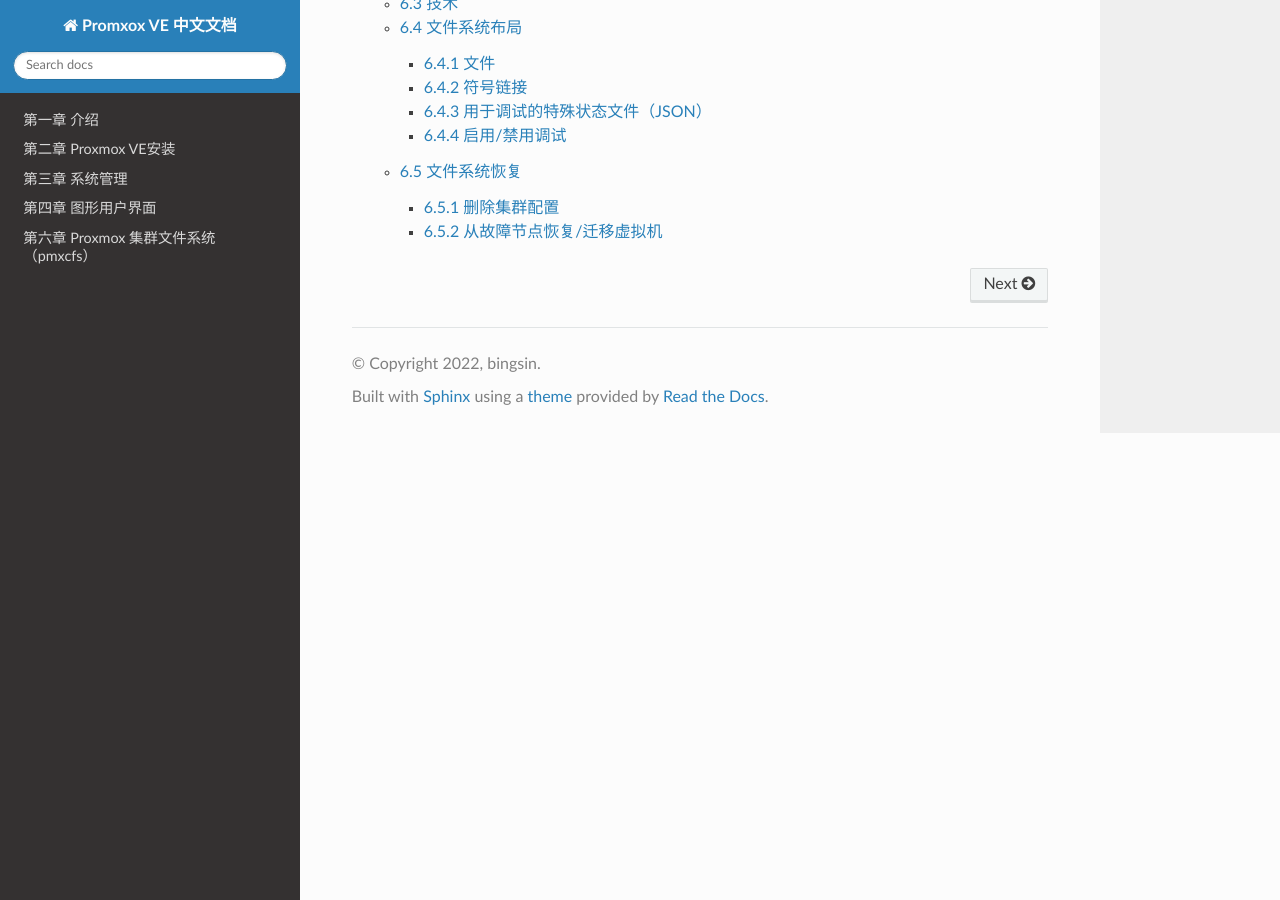
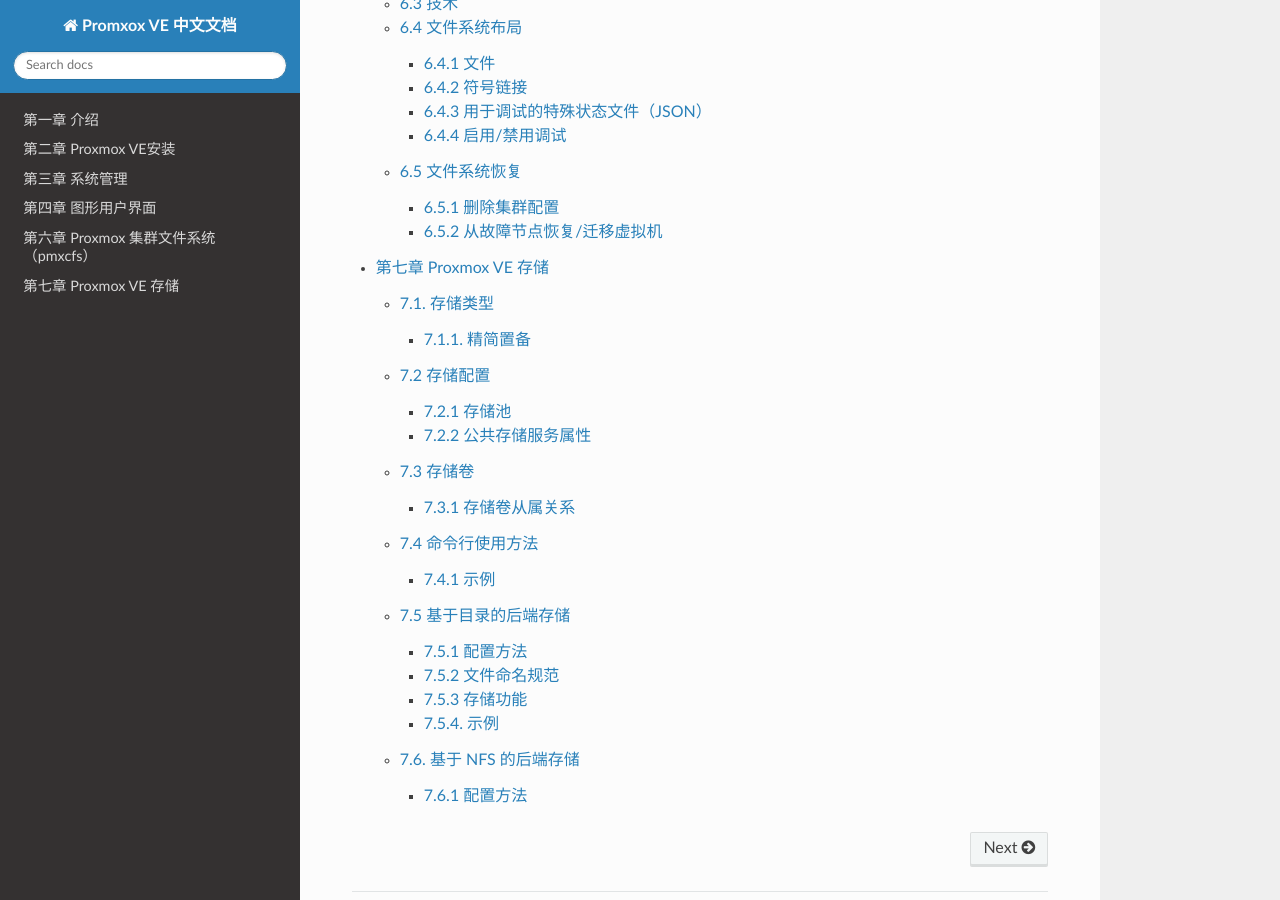
Before and after one commit to jiangcuo/pve-doc-cn, a Sphinx documentation site: the page built from source/index.rst, in a window 1280 px wide and 900 px high, scrolled down 4232 px. Built offline with Sphinx 7.4.7 and the Read the Docs theme 2.0.0, drawn with Linux system fonts in a browser that asks for light colours; pages that are not in the unit, such as notebooks, are missing from menus; some of the changed lines change nothing that is shown.

Commit message:
add storage

````diff
--- /dev/null
+++ b/source/Storage/dirstorage.md
@@ -0,0 +1,99 @@
+# 7.5 基于目录的后端存储
+
+存储池类型：dir
+
+Proxmox VE 可以使用本地目录或挂载在本地文件系统的共享存储作为存储服务。目录是文件系统级的存储服务，你可以在目录中保存任何类型的数据，包括虚拟机镜像，容器，模板，ISO 镜像或虚拟机备份文件。
+
+注意：
+
+你可以通过 linux 配置文件/etc/fstab 挂载新增存储设备，然后将相应挂载点定义为目录存储
+服务，用这种方法就可以使用 Linux 支持的任意类型的文件系统。
+
+Proxmox VE 目对录后端存储的唯一要求是兼容 POSIX 标准。这意味着你不能直接在目录存
+储服务上创建虚拟机快照，但可以使用 qcow2 格式自带的快照功能为保存在目录后端存储
+的虚拟机镜像创建快照。
+
+提示：
+
+有些存储服务不支持 O_DIRECT，所以你不能在这些存储服务上配置使用 none 模式的缓存，而需要设置缓存模式为 writeback
+
+Proxmox VE 会在目录后端存储上自动创建预先定义好的子目录，以便存储不同类型的数据。
+
+表 7.2 目录后端存储子目录
+
+|数据类型|子目录|
+|-------|------|
+|虚拟机镜像|images/<vmid>|
+|iso镜像|template/iso/|
+|容器模板|template/cache/|
+|备份文件|dump/|
+
+
+## 7.5.1 配置方法
+
+目录后端存储支持全部的公共存储服务属性，此外还支持名为 path 的附加属性，以指定路
+径。配置 path 属性时需要使用绝对路径。
+
+配置示例（/etc/pve/storage.cfg）
+```
+dir: backup
+       path /mnt/backup
+       content backup
+       maxfiles 7
+```
+
+以上配置定义了名为 backup 的存储池。该存储池可以用来保存最多 7 个虚拟机备份文件（指每个虚拟机最多 7 个备份）。备份文件的绝对路径为`/mnt/backup/dump/`
+
+## 7.5.2 文件命名规范
+
+目录后端存储有一套专门设计的虚拟机镜像文件命名规范，文件名格式如下：
+`vm-<VMID>-<NAME>.<FORMAT>`
+
+- `<VMID> ` 镜像文件所属的虚拟机 ID.
+- `<NAME>` 可以是任何不包含空白字符的字符串（ascii）。目录后端存储默认设置为 disk-[N]，其中[N]是一个不重复的整数序号。
+- `<FORMAT>` 标识虚拟机镜像文件格式 （ raw|qcow2|vmdk）
+
+
+当你将一个虚拟机转换为虚拟机模板 时，Proxmox VE 会重新命名虚拟机镜像文件，以标明
+其处于只读状态，并仅供基础镜像或克隆使用。
+
+`base-<VMID>-<NAME>.<FORMAT>`
+
+**注意**
+像虚拟机模板这样的基础镜像文件仅供用于克隆生成新的虚拟机。所以确保这类文件的只读属性非常重要。目录后端存储会将基础镜像文件的访问权限修改为 0444，并在文件系统支持的情况下设置不可修改标记（chattr +i）。
+
+
+## 7.5.3 存储功能
+
+如上所述，绝大部分文件系统本身不支持快照功能。如果要创建虚拟机快照，只能利用 qcow2文件格式自带的快照功能。
+
+同理，对于链接克隆操作，目录后端存储服务利用 qcow2 的基础镜像功能实现以链接克隆方式创建新虚拟机。
+
+表 8.3 目录后端存储功能
+|数据类型 |镜像格式 |支持共享| 支持快照 |支持链接克隆|
+|-----|-----|-----|----|-----|
+|虚拟机镜像 容器镜像 容器模板 iso镜像 虚拟机备份 snipptes|raw qcow2 vmdk subvol|否|qcow2|qcow2|
+
+## 7.5.4. 示例
+
+如下命令用于在 local 存储池上创建一个 4GB 的磁盘镜像：
+```
+pvesm alloc local 100 vm-100-disk10.raw 4G
+
+Formatting ’/var/lib/vz/images/100/vm-100-disk10.raw’, fmt=raw size=4294967296
+successfully created ’local:100/vm-100-disk10.raw
+```
+
+注意：
+虚拟机镜像文件必须按照如前所述的规范进行命名。
+
+
+如下命令用于查看镜像文件路径：
+```
+pvesm path local:100/vm-100-disk10.raw
+/var/lib/vz/images/100/vm-100-disk10.raw
+```
+如下命令用于删除镜像文件：
+```
+pvesm free local:100/vm-100-disk10.raw
+```
--- /dev/null
+++ b/source/Storage/index.rst
@@ -0,0 +1,21 @@
+
+第七章  Proxmox VE 存储
+===============================
+
+Proxmox VE 提供了非常灵活的存储配置模型。 虚拟机镜像既可以保存在一个或者多个本地存储上，也可以保存在多种共享存储上，例如 NFS 或 iSCSI（NAS，SAN）。
+没有任何限制。事实上，Debian Linux 支持的所有存储技术都可以拿过来用。
+
+使用共享存储保存虚拟机镜像的最大好处就是可以在线迁移虚拟机，只要集群的所有节点都能直接访问虚拟机磁盘镜像，那么就无需关机随意迁移，而且迁移时无需复制虚拟机镜像数
+据，这样也大大提高了迁移的速度。
+
+Proxmox VE 的存储库（libpve-storage-perl 包）具有非常灵活的插件式设计，并对所有存储技术提供了统一接口。这使 Proxmox VE 能够轻松兼容未来出现的新存储技术。
+
+.. toctree::
+   :maxdepth: 2
+
+   type.md
+   storageconfig.md
+   volume.md
+   storagecmdline.md
+   dirstorage.md
+   nfsstorege.md
--- /dev/null
+++ b/source/Storage/nfsstorege.md
@@ -0,0 +1,9 @@
+# 7.6. 基于 NFS 的后端存储
+
+存储池类型：nfs
+
+基于 NFS 的后端存储服务实际上建立在目录后端存储之上，其属性和目录后端存储非常相似。其中子目录布局和文件命名规范完全一致。NFS 后端存储的优势在于，你可以通过配置NFS 服务器参数，实现 NFS 存储服务自动挂载，而无需编辑修改/etc/fstab 文件。
+
+NFS 存储服务能够自动检测 NFS 服务器的在线状态，并自动连接 NFS 服务器输出的共享存储服务。
+
+## 7.6.1 配置方法
--- /dev/null
+++ b/source/Storage/storagecmdline.md
@@ -0,0 +1,96 @@
+# 7.4 命令行使用方法
+
+建议你熟悉并掌握 Proxmox VE 中存储池和存储卷的概念，但实际应用中，你不一定非要在命令行界面去实践基于这些概念的底层操作。通常情况下，使用虚拟机和容器管理工具分配或删除存储卷更加方便。
+
+尽管如此，Proxmox VE 还是提供了一个名为 pvesm（“Proxmox VE Storage Manager”）的命令行工具，可用于基本的存储服务管理操作。
+
+## 7.4.1 示例
+
+添加存储池
+```
+pvesm add <TYPE> <STORAGE_ID> <OPTIONS>
+pvesm add dir <STORAGE_ID> --path <PATH>
+pvesm add nfs <STORAGE_ID> --path <PATH> --server <SERVER> --export <EXPORT>
+pvesm add lvm <STORAGE_ID> --vgname <VGNAME>
+pvesm add iscsi <STORAGE_ID> --portal <HOST[:PORT]> --target <TARGET>
+```
+
+禁用存储池
+```
+pvesm set <STORAGE_ID> --disable 1
+```
+
+启用存储池
+```
+pvesm set <STORAGE_ID> --disable 0
+```
+
+修改/设置存储属性
+
+```
+pvesm set <STORAGE_ID> <OPTIONS>
+pvesm set <STORAGE_ID> --shared 1
+pvesm set local --format qcow2
+pvesm set <STORAGE_ID> --content iso
+```
+删除存储池。
+该操作并不删除任何数据，也不断开任何连接或卸载任何文件系统，而仅仅是删除配置文件中相关内容。
+```
+pvesm remove <STORAGE_ID>
+```
+
+分配存储卷
+
+```
+pvesm alloc <STORAGE_ID> <VMID> <name> <size> [--format <raw|qcow2>]
+```
+
+在 local 存储中分配 4GB 的存储卷。如果设置`<name>`为空，系统将自动生成存储卷名称。
+
+```
+pvesm alloc local  <VMID>  '' 4G
+```
+
+释放存储卷 (该操作将删除存储卷上的所有数据。)
+```
+pvesm free <VOLUME_ID>
+```
+
+列出存储池状态
+```
+pvesm status
+```
+
+列出存储池中的存储卷
+
+```
+pvesm list <STORAGE_ID> [--vmid <VMID>]
+```
+
+列出某个虚拟机拥有的存储卷
+```
+pvesm list <STORAGE_ID> --vmid <VMID>
+```
+列出 iso 镜像
+```
+pvesm list <STORAGE_ID> --iso
+```
+列出容器模板
+
+```
+pvesm list <STORAGE_ID> --vztmpl
+```
+显示某个存储卷的文件系统路径
+```
+pvesm path <VOLUME_ID>
+```
+
+
+将卷`local:103/vm-103-disk-0.qcow2` 导出到文件target。这主要在内部与 pvesm 导入一起使用。
+流格式 qcow2+size 与 qcow2 格式不同。
+
+因此，导出的文件不能简单地附加到 VM。这也适用于其他格式。
+
+```
+pvesm export local:103/vm-103-disk-0.qcow2 qcow2+size target --with-snapshots 1
+```
--- /dev/null
+++ b/source/Storage/storageconfig.md
@@ -0,0 +1,74 @@
+# 7.2 存储配置
+
+Proxmox VE 所配置的存储配置信息全部保存在/etc/pve/storage.cfg 中。鉴于该文件在/etc/pve 目录下，该文件会自动分发到集群的所有节点，所以所有节点都使用同样的存储配置信息。
+
+共享存储配置信息对于共享存储非常有意义，因为共享存储本身就需要被所有节点访问。但对于本地存储来说也是很有用的，特别是在所有节点都配置了同一类本地存储的时候，尽管每个节点的本地存储都是不同的物理设备，其保存的数据也完全不一样
+
+## 7.2.1 存储池
+每个存储池都有一个类型`<type>`，并唯一地被`<STORAGE_ID>`标识。 存储池的配置示例如下：
+
+```
+<type>: <STORAGE_ID>
+<property> <value>
+<property> <value>
+...
+```
+其中，```<type>: <STORAGE_ID>```是存储池配的开始部分，其后是一组属性信息。大部分属性都需要配置参数值，但也有一部分使用默认值。使用默认值的情况下，可以省去`<value>`值。
+
+以 Proxmox VE 安装后的默认存储配置文件为例，其中包含一个名为 `local `的本地存储池，其路径为本地文件系统`/var/lib/vz`，并默认处于启用状态。Proxmox VE 安装程序也会根据安装时设置的存储类型创建其他存储服务。
+
+默认存储配置文件（/etc/pve/storage.cfg）
+
+```
+dir: local
+          path /var/lib/vz
+          content iso,vztmpl,backup
+# default image store on LVM based installation
+lvmthin: local-lvm
+          thinpool data
+          vgname pve
+          content rootdir,images
+# default image store on ZFS based installation
+zfspool: local-zfs
+          pool rpool/data
+          sparse
+          content images,rootdir
+```
+
+## 7.2.2 公共存储服务属性
+
+在 Proxmox VE 中，有一些公共的存储服务属性，在不同类型的存储服务中有。
+
+**nodes**
+
+用于配置能够使用/访问当前存储服务的节点名列表。通过该属性可将存储服务配置为仅能由部分节点访问。
+
+**content**
+
+存储服务可用于保存多种不同类型的数据，例如虚拟磁盘镜像，光盘 ISO 镜像，容器模板或容器根文件系统。不是所有存储服务都可以存储所有类型的数据。可通过该属性设置存储服务所要保存的数据类型。可设置的属性值如下:
+
+- `images` KVM-Qemu 虚拟机镜像
+- `rootdir` 容器镜像数据
+- `vztmpl` 容器模板
+- `backup` 虚拟机备份文件
+- `iso` ISO 镜像
+- `snippets` Snippet 文件，例如客户机 hook 脚本
+
+**shared**
+
+用于标示存储服务是共享存储服务。
+
+**disable**
+
+设置该属性值可禁用该存储服务。
+
+**maxfiles**
+
+用于设置每个虚拟机备份文件最大数量。设为 0 表示不限制备份文件数量。
+
+**format**
+
+用于设置默认的虚拟机镜像格式（raw|qcow2|vmdk）。
+
+**警告：**
+建议不要在不同 Proxmox VE 集群之间共享同一存储服务。由于某些存储服务访问操作有排他性，需要通过锁机制来防止并发访问。一个集群内可以通过锁机制防止并发访问，但两个集群之间就没办法禁止并发访问了。
--- /dev/null
+++ b/source/Storage/type.md
@@ -0,0 +1,48 @@
+# 7.1. 存储类型
+
+Proxmox VE 将存储分为两种基本类型：
+
+**文件存储**
+
+文件存储允许访问全功能（POSIX）文件系统。这类存储方案比块存储（如下）更加灵活，允许保存所有类型的数据。ZFS 大概是目前最先进的文件存储方案，并且完全支持快照和克隆功能。
+
+**块存储**
+
+可用于存储 raw 格式的虚拟机镜像。但不可用于存储其他文件（ISO，虚拟机备份，…）。大部分较新的块存储方案自带了快照和克隆功能。RADOS 和 GlusterFS 是分布式存储，并将数据分散在多个节点保存。
+
+表 2.可用的存储类型
+
+|名称 |PVE名称|级别|支持共享|支持快照|是否稳定|
+|-----|-------|----|-------|------|--------|
+|ZFS（本地）|zfspool|块|否|是|是|
+|目录|dir|文件|否|否1|是|
+|BTRFS|btrfs|文件|否|是|实验性|
+|Proxmox Backup|pbs|均是|是|n/a|是|
+|NFS|nfs|文件|是|否1|是|
+|CIFS|cifs|文件|是|否1|否|
+|GlusterFS|glusterfs|文件|是|否1|是|
+|CephFS|cephfs|文件|是|是|是|
+|LVM|lvm|块|否2|否|是|
+|LVM-thin|lvmthin|块|否|是|是|
+|iSCSI/kernel|iscsi|块|是|否|是|
+|iSCSI/libiscsi|iscsidir ect|块|是|否|是|
+|Ceph/RBD|rbd|块|是|是|是|
+|ZFS over iSCSi|zsf|块|是|是|是|
+
+1：在基于文件系统的存储上，可通过使用 qcow2 格式虚拟磁盘来实现快照。
+
+2：可以在 iSCSI 存储上配置 LVM，从而获得共享 LVM 存
+
+## 7.1.1. 精简置备
+
+一些存储方案，以及 Qemu 镜像文件 qcow2，支持精简置备（thin provisioning）。在精简置备模式下，只有虚拟机实际写入的数据才会占用物理存储空间。
+
+例如，你创建了一个带有 32GB 磁盘的虚拟机，安装操作系统后，虚拟机根目录下有 3GB数据。这时，薄模式存储上虚拟机磁盘仅使用 3GB 空间，而非你在虚拟机内查看磁盘容量时看到的 32GB。
+
+通过这种方式，精简置备模式存储允许你分配远大于当前实际可用存储空间的虚拟磁盘镜像。你可以为你的虚拟机创建很大的虚拟磁盘，当虚拟磁盘占用空间变大时，再向你的存储中增加物理硬盘设备，而无需重新调整虚拟磁盘的容量。
+
+具有"快照"功能的所有存储类型也支持精简置备。
+
+**警告**
+
+当薄模式存储空间耗尽时，会造成其上所有虚拟机 IO 错误，进而导致文件系统不一致，甚至数据被破坏。建议不要超配存储空间，或者随时监控剩余空间，避免出错
--- /dev/null
+++ b/source/Storage/volume.md
@@ -0,0 +1,19 @@
+# 7.3 存储卷
+
+我们专门设计了一套存储空间命名规范。当你从存储池中分配了一块存储空间时，Proxmox VE 将返回一个存储卷标示符。存储卷标示符由多个部分组成，开头是存储服务标识`<STORAGE_ID>`，其后是冒号，最后是基于存储数据类型命名的卷名称。如下是一些合法卷标识符`<VOMUME_ID>`的示例：
+
+```
+local:230/example-image.raw
+local:iso/debian-501-amd64-netinst.iso
+local:vztmpl/debian-5.0-joomla_1.5.9-1_i386.tar.gz
+iscsi-storage:0.0.2.scsi-14 f504e46494c4500494b5042546d2d646744372d31616d61
+```
+可用如下命令获`取<VOLUME_ID>`对应的文件系统路径：
+```
+pvesm path <VOLUME_ID>
+```
+
+## 7.3.1 存储卷从属关系
+每个 image 类型的存储卷都有一个属主。每个iamge 类型的存储卷，都属于一个虚拟机或容器。例如存储卷 local:230/example-image.raw 由 230 号虚拟机拥有。
+
+大部分后端存储都会把这种从属关系用于编码生成存储卷名称。当你删除虚拟机或容器时，Proxmox VE 会同时删除其拥有的全部存储卷。
--- a/source/index.rst
+++ b/source/index.rst
@@ -30,3 +30,4 @@
    GUI/index.rst
    cluster/index.rst
    pmxcfs/index.rst
+   Storage/index.rst
````
